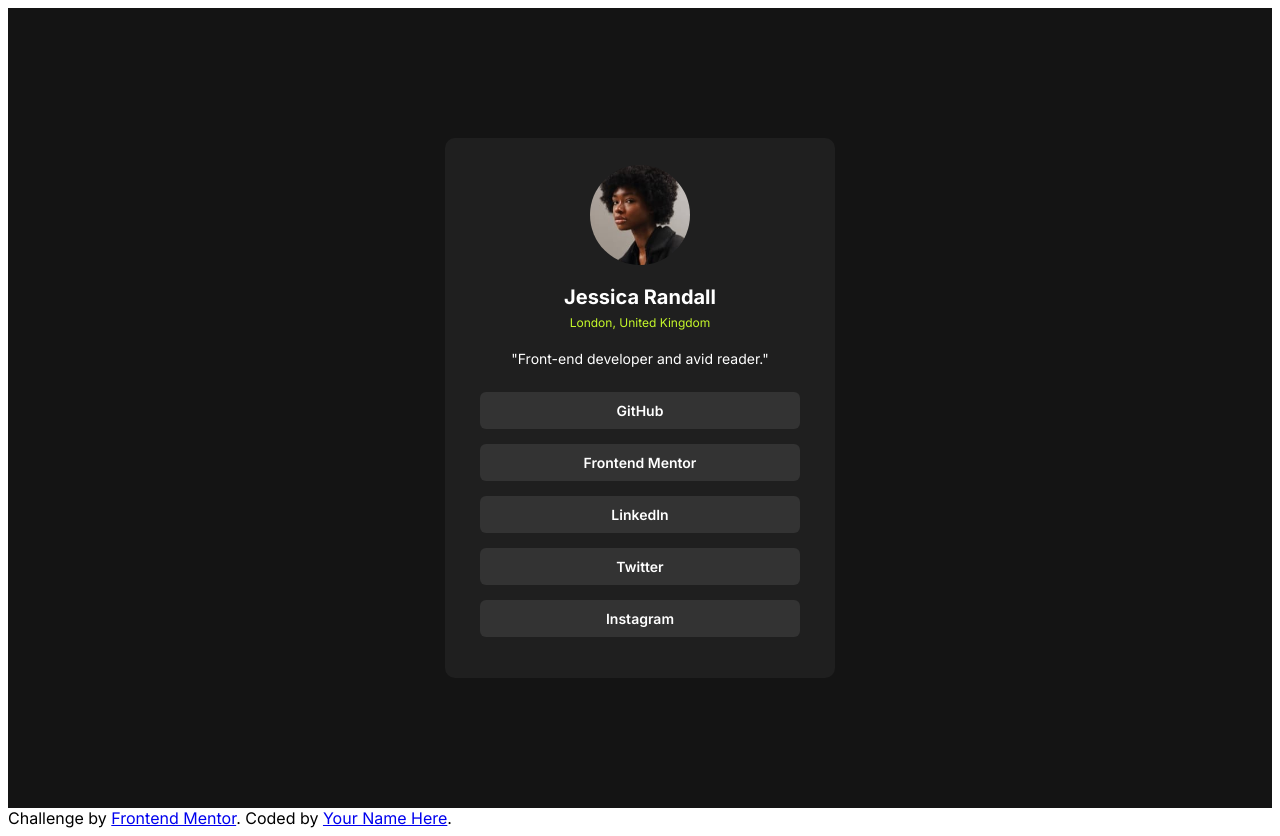
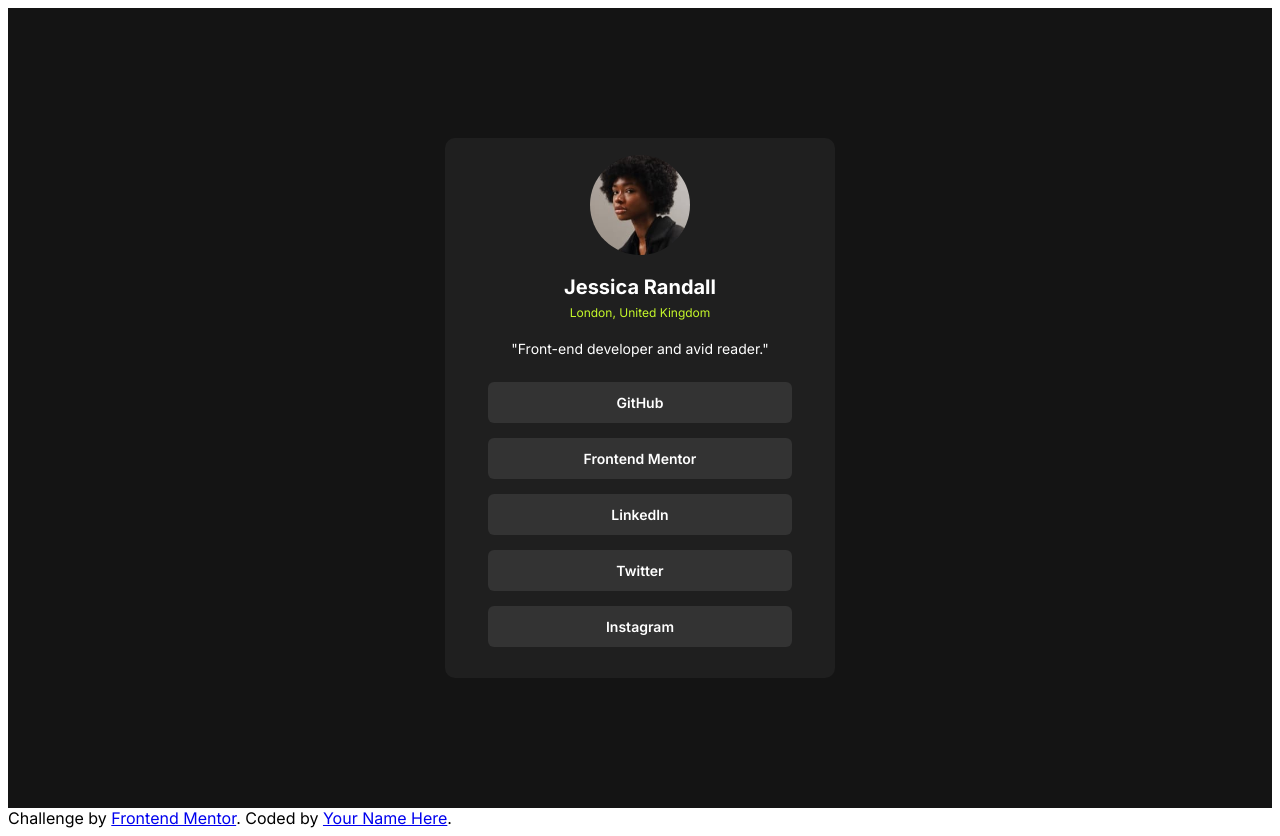
Before and after one commit to Tobaunta/social-links-profile, a plain HTML site: page index.html in a window 1280 px wide. Drawn offline with Linux system fonts and the light colour scheme.

Commit message:
Update style.css

```diff
--- a/style.css
+++ b/style.css
@@ -59,7 +59,7 @@ main {
   cursor: pointer;
   font-size: 14px;
   font-weight: 600;
-  padding: 10px 20px;
+  padding: 12px;
   width: 80%;
   text-align: center;
   border-radius: 6px;
```
